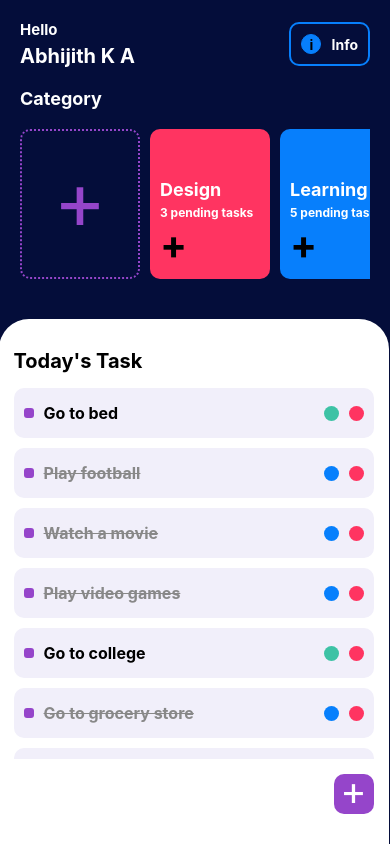
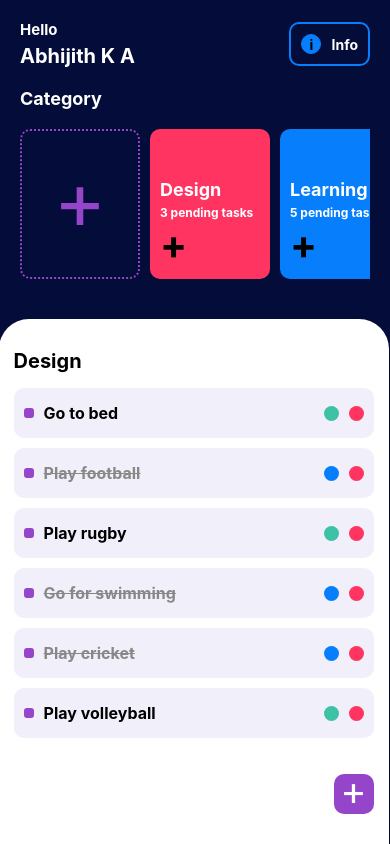
Before and after one commit to lucrada/Training-Project---Todo, a React Native app: screen /main_screen in a window 390 px wide. Built offline with nearby package versions, Linux system fonts and the light colour scheme.

Commit message:
created a category dummy data

```diff
--- a/components/TodoItemsComponent.tsx
+++ b/components/TodoItemsComponent.tsx
@@ -2,7 +2,7 @@
 import React from 'react';
 import { View, Text, TouchableOpacity, StyleSheet, Dimensions, ScrollView } from 'react-native';
 import VerticalSpacer from '../utils/VerticalSpacer';
-import dummyTodo from '../data/DUMMY_TODO';
+import { fetchTodoListFromCategory, fetchCategoryNameFromCategoryId } from '../utils/UtilFunctions';
 
 const TodoItem = (props): React.JSX.Element => {
     return (
@@ -21,12 +21,17 @@ const TodoItem = (props): React.JSX.Element => {
 
 const TodoItemsComponent = (): React.JSX.Element => {
     const [todoList, setTodoList] = React.useState([]);
+    const [categoryId, setCategoryId] = React.useState(1);
+    const [categoryName, setCategoryName] = React.useState('');
 
-    React.useEffect(() => setTodoList(dummyTodo), []);
+    React.useEffect(() => {
+        setTodoList(fetchTodoListFromCategory(categoryId));
+        setCategoryName(fetchCategoryNameFromCategoryId(categoryId));
+    }, [categoryId]);
 
     return (
         <View style={styles.container}>
-            <Text style={styles.categoryTitle}>Today's Task</Text>
+            <Text style={styles.categoryTitle}>{categoryName}</Text>
             <VerticalSpacer amount={15} />
             <ScrollView style={styles.list}>
                 {todoList.map(item => <TodoItem key={item.id} {...item} />)}
--- /dev/null
+++ b/data/DUMMY_CATEGORY.tsx
@@ -0,0 +1,9 @@
+/* eslint-disable prettier/prettier */
+const dummyCategory = [
+    { id: 1, name: 'Design'},
+    { id: 2, name: 'Learning'},
+    { id: 3, name: 'Meeting'},
+    { id: 4, name: 'Today'},
+];
+
+export default dummyCategory;
--- a/data/DUMMY_TODO.tsx
+++ b/data/DUMMY_TODO.tsx
@@ -7,6 +7,10 @@ const dummyTodo = [
     { id: 5, category_id: 3, task: 'Go to college', finished: false},
     { id: 6, category_id: 4, task: 'Go to grocery store', finished: true},
     { id: 7, category_id: 4, task: 'Gym', finished: false},
+    { id: 8, category_id: 1, task: 'Play rugby', finished: false},
+    { id: 9, category_id: 1, task: 'Go for swimming', finished: true},
+    { id: 10, category_id: 1, task: 'Play cricket', finished: true},
+    { id: 11, category_id: 1, task: 'Play volleyball', finished: false},
 ];
 
 export default dummyTodo;
--- /dev/null
+++ b/utils/UtilFunctions.tsx
@@ -0,0 +1,19 @@
+/* eslint-disable prettier/prettier */
+import dummyTodo from '../data/DUMMY_TODO';
+import dummyCategory from '../data/DUMMY_CATEGORY';
+
+const fetchTodoListFromCategory = (categoryId) => {
+    let todoList = [];
+    dummyTodo.forEach(todo => todo.category_id === categoryId && todoList.push(todo));
+    return todoList;
+};
+
+const fetchCategoryNameFromCategoryId = (categoryId) => {
+    let name;
+    dummyCategory.forEach(category => {
+        if (category.id === categoryId) name = category.name;
+    });
+    return name;
+};
+
+export { fetchTodoListFromCategory, fetchCategoryNameFromCategoryId };
```
